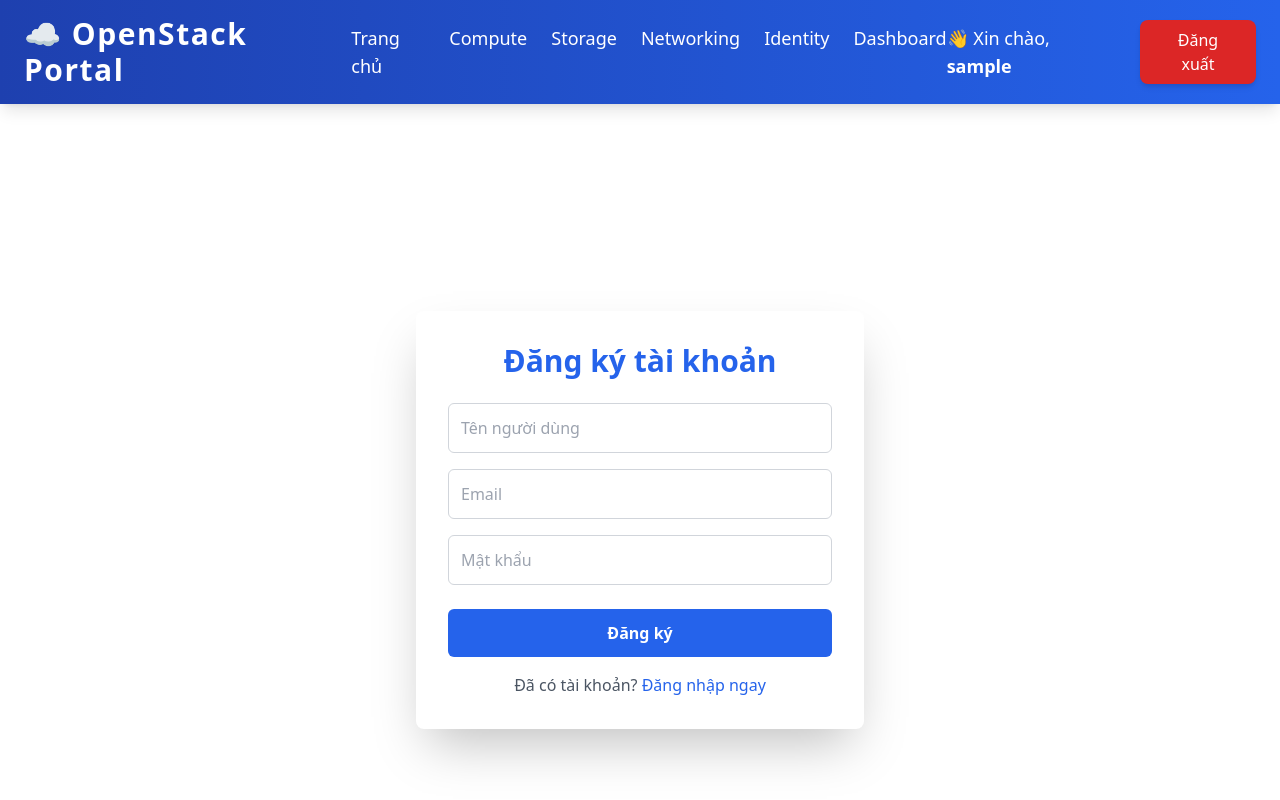
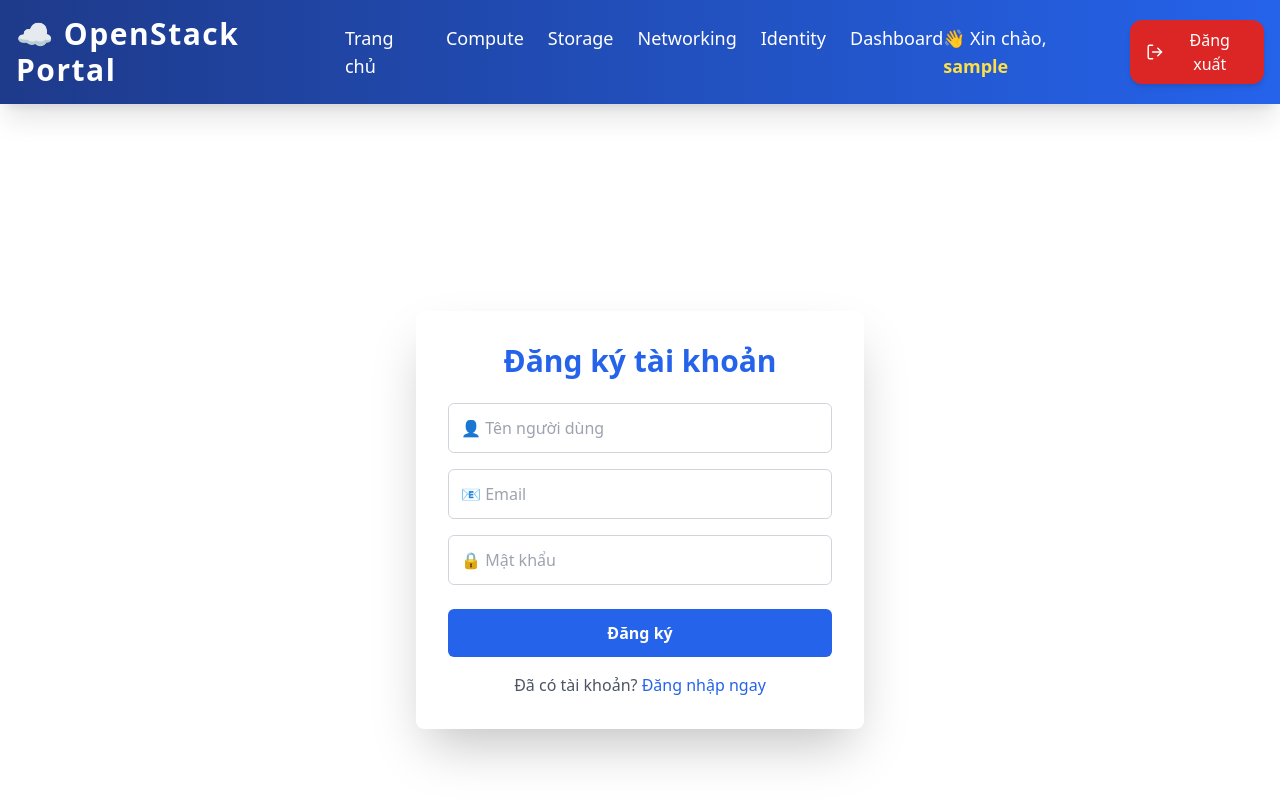
Before and after one commit to ducminhscode/Cloud-Computing, a React (Create React App) app in the folder React/cloud-app/: page /register in a window 1280 px wide. Shown: the top 800 px of the page. Built offline with nearby package versions, Linux system fonts and the light colour scheme; sample sign-in values are in the browser's storage.

Commit message:
tudualen

```diff
--- a/React/cloud-app/package.json
+++ b/React/cloud-app/package.json
@@ -11,6 +11,7 @@
     "@testing-library/react": "^16.3.0",
     "@testing-library/user-event": "^13.5.0",
     "axios": "^1.8.4",
+    "lucide-react": "^0.488.0",
     "react": "^19.1.0",
     "react-dom": "^19.1.0",
     "react-router-dom": "^7.5.0",
--- a/React/cloud-app/src/components/layout/Header.jsx
+++ b/React/cloud-app/src/components/layout/Header.jsx
@@ -1,10 +1,12 @@
-import React from "react";
+import React, { useState } from "react";
 import { Link, useNavigate } from "react-router-dom";
+import { Menu, LogOut, LogIn } from "lucide-react";
 
 const Header = ({ setIsLoggedIn }) => {
     const navigate = useNavigate();
     const isLoggedIn = localStorage.getItem("token");
-    const username = localStorage.getItem("username"); // nếu có lưu tên người dùng
+    const username = localStorage.getItem("username");
+    const [menuOpen, setMenuOpen] = useState(false);
 
     const handleLogout = () => {
         localStorage.removeItem("token");
@@ -13,57 +15,81 @@ const Header = ({ setIsLoggedIn }) => {
         navigate("/login");
     };
 
+    const navLinks = [
+        { path: "/", label: "Trang chủ" },
+        { path: "/service/compute", label: "Compute" },
+        { path: "/service/storage", label: "Storage" },
+        { path: "/service/networking", label: "Networking" },
+        { path: "/service/identity", label: "Identity" },
+        { path: "/service/dashboard", label: "Dashboard" },
+    ];
+
     return (
-        <header className="bg-gradient-to-r from-blue-800 to-blue-600 shadow-lg sticky top-0 z-50">
-            <div className="max-w-7xl mx-auto px-6 py-4 flex justify-between items-center">
-                <h1 className="text-3xl font-bold text-white tracking-wider transform transition duration-300 hover:scale-105">
-                    ☁ OpenStack Portal
-                </h1>
+        <header className="bg-gradient-to-r from-blue-900 to-blue-600 shadow-xl sticky top-0 z-50">
+            <div className="max-w-7xl mx-auto px-4 py-4 flex justify-between items-center">
+                <div className="flex items-center gap-3">
+                    <button
+                        onClick={() => setMenuOpen(!menuOpen)}
+                        className="md:hidden text-white focus:outline-none"
+                    >
+                        <Menu size={28} />
+                    </button>
+                    <h1 className="text-2xl sm:text-3xl font-bold text-white tracking-wider hover:scale-105 transition-transform duration-300">
+                        ☁ OpenStack Portal
+                    </h1>
+                </div>
 
-                <nav className="hidden md:flex space-x-6">
-                    <Link to="/" className="text-white hover:text-yellow-300 transition ease-in-out duration-200 text-lg transform hover:scale-105">
-                        Trang chủ
-                    </Link>
-                    <Link to="/service/compute" className="text-white hover:text-yellow-300 transition ease-in-out duration-200 text-lg transform hover:scale-105">
-                        Compute
-                    </Link>
-                    <Link to="/service/storage" className="text-white hover:text-yellow-300 transition ease-in-out duration-200 text-lg transform hover:scale-105">
-                        Storage
-                    </Link>
-                    <Link to="/service/networking" className="text-white hover:text-yellow-300 transition ease-in-out duration-200 text-lg transform hover:scale-105">
-                        Networking
-                    </Link>
-                    <Link to="/service/identity" className="text-white hover:text-yellow-300 transition ease-in-out duration-200 text-lg transform hover:scale-105">
-                        Identity
-                    </Link>
-                    <Link to="/service/dashboard" className="text-white hover:text-yellow-300 transition ease-in-out duration-200 text-lg transform hover:scale-105">
-                        Dashboard
-                    </Link>
+                <nav className="hidden md:flex space-x-6 text-white text-lg">
+                    {navLinks.map((link) => (
+                        <Link
+                            key={link.path}
+                            to={link.path}
+                            className="hover:text-yellow-300 transition-transform duration-200 hover:scale-105"
+                        >
+                            {link.label}
+                        </Link>
+                    ))}
                 </nav>
 
-                <div className="flex items-center space-x-6">
+                <div className="flex items-center space-x-4">
                     {isLoggedIn && (
-                        <span className="text-white text-lg hidden sm:inline-block transform transition duration-300 hover:scale-105">
-                            👋 Xin chào, <strong>{username || "User"}</strong>
+                        <span className="hidden sm:block text-white text-base sm:text-lg">
+                            👋 Xin chào, <strong className="text-yellow-300">{username || "User"}</strong>
                         </span>
                     )}
                     {isLoggedIn ? (
                         <button
                             onClick={handleLogout}
-                            className="bg-red-600 hover:bg-red-700 text-white px-5 py-2 rounded-lg shadow-md transition duration-300 transform hover:scale-105 hover:shadow-xl"
+                            className="bg-red-600 hover:bg-red-700 text-white px-4 py-2 rounded-xl flex items-center gap-2 shadow-md transition duration-300"
                         >
-                            Đăng xuất
+                            <LogOut size={18} /> Đăng xuất
                         </button>
                     ) : (
                         <button
                             onClick={() => navigate("/login")}
-                            className="bg-green-600 hover:bg-green-700 text-white px-5 py-2 rounded-lg shadow-md transition duration-300 transform hover:scale-105 hover:shadow-xl"
+                            className="bg-green-600 hover:bg-green-700 text-white px-4 py-2 rounded-xl flex items-center gap-2 shadow-md transition duration-300"
                         >
-                            Đăng nhập
+                            <LogIn size={18} /> Đăng nhập
                         </button>
                     )}
                 </div>
             </div>
+
+            {/* Mobile menu */}
+            {menuOpen && (
+                <nav className="md:hidden bg-blue-700 px-6 py-4 space-y-3 text-white">
+                    {navLinks.map((link) => (
+                        <Link
+                            key={link.path}
+                            to={link.path}
+                            onClick={() => setMenuOpen(false)}
+                            className="block text-lg hover:text-yellow-300 transition"
+                        >
+                            {link.label}
+                        </Link>
+                    ))}
+                </nav>
+            )}
         </header>
     );
 };
--- a/React/cloud-app/src/pages/LoginPage.jsx
+++ b/React/cloud-app/src/pages/LoginPage.jsx
@@ -40,7 +40,7 @@ export default function LoginPage({ onLogin }) {
                     <div className="mb-4">
                         <input
                             type="text"
-                            placeholder="Tên người dùng"
+                            placeholder="👤 Tên đăng nhập"
                             value={username}
                             onChange={(e) => setUsername(e.target.value)}
                             className="w-full p-3 border border-gray-300 rounded-md focus:outline-none focus:ring-2 focus:ring-blue-500 transition duration-200"
@@ -51,7 +51,7 @@ export default function LoginPage({ onLogin }) {
                     <div className="mb-6">
                         <input
                             type="password"
-                            placeholder="Mật khẩu"
+                            placeholder="🔒 Mật khẩu"
                             value={password}
                             onChange={(e) => setPassword(e.target.value)}
                             className="w-full p-3 border border-gray-300 rounded-md focus:outline-none focus:ring-2 focus:ring-blue-500 transition duration-200"
--- a/React/cloud-app/src/pages/RegisterPage.jsx
+++ b/React/cloud-app/src/pages/RegisterPage.jsx
@@ -48,7 +48,7 @@ export default function RegisterPage() {
                     <div className="mb-4">
                         <input
                             type="text"
-                            placeholder="Tên người dùng"
+                            placeholder="👤 Tên người dùng"
                             value={username}
                             onChange={(e) => setUsername(e.target.value)}
                             className="w-full p-3 border border-gray-300 rounded-md focus:outline-none focus:ring-2 focus:ring-blue-500 transition duration-200"
@@ -59,7 +59,7 @@ export default function RegisterPage() {
                     <div className="mb-4">
                         <input
                             type="email"
-                            placeholder="Email"
+                            placeholder="📧 Email"
                             value={email}
                             onChange={(e) => setEmail(e.target.value)}
                             className="w-full p-3 border border-gray-300 rounded-md focus:outline-none focus:ring-2 focus:ring-blue-500 transition duration-200"
@@ -70,7 +70,7 @@ export default function RegisterPage() {
                     <div className="mb-6">
                         <input
                             type="password"
-                            placeholder="Mật khẩu"
+                            placeholder="🔒 Mật khẩu"
                             value={password}
                             onChange={(e) => setPassword(e.target.value)}
                             className="w-full p-3 border border-gray-300 rounded-md focus:outline-none focus:ring-2 focus:ring-blue-500 transition duration-200"
```
Also changed, not shown: 1 other file (tests, documents, lock files or other folders).
